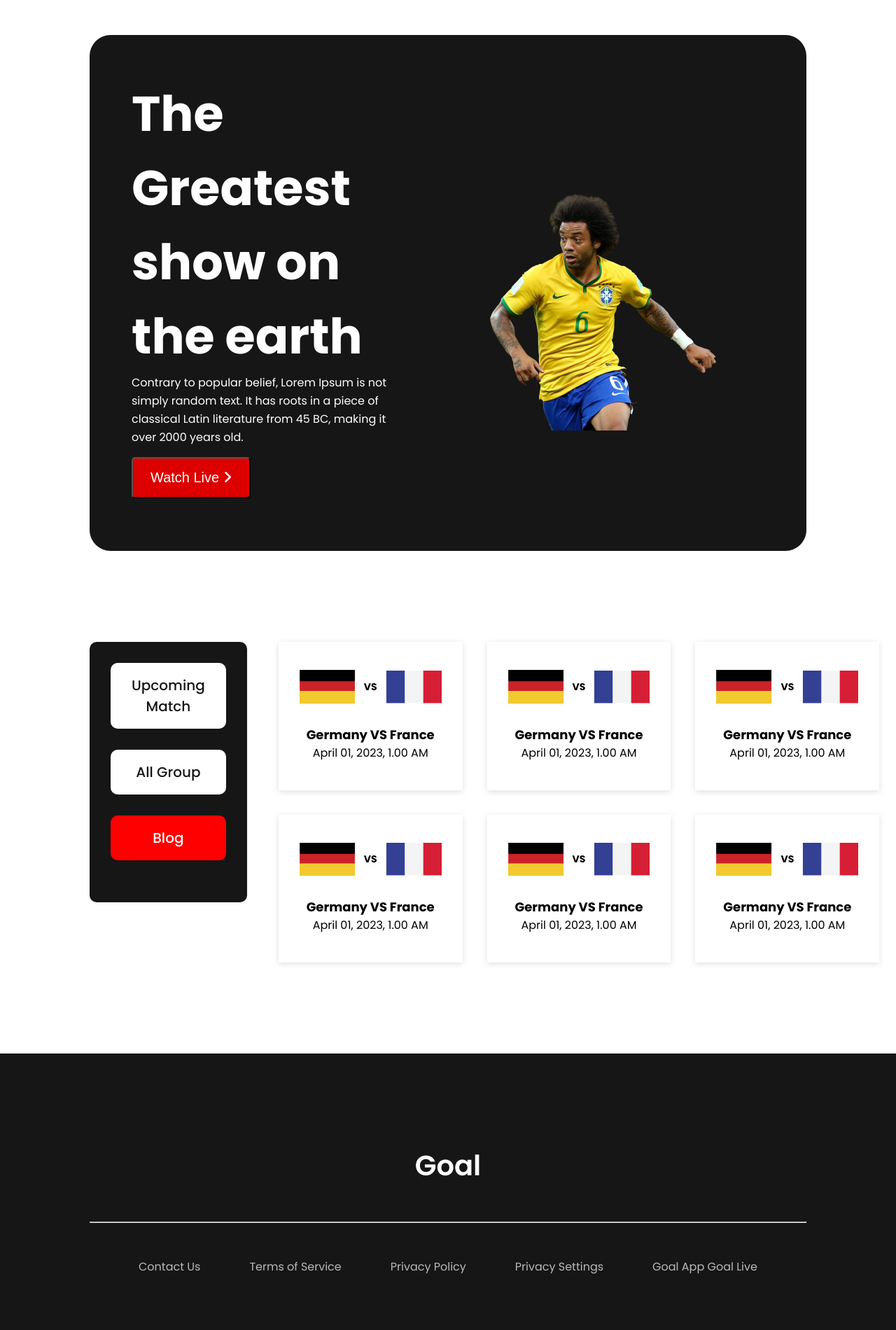
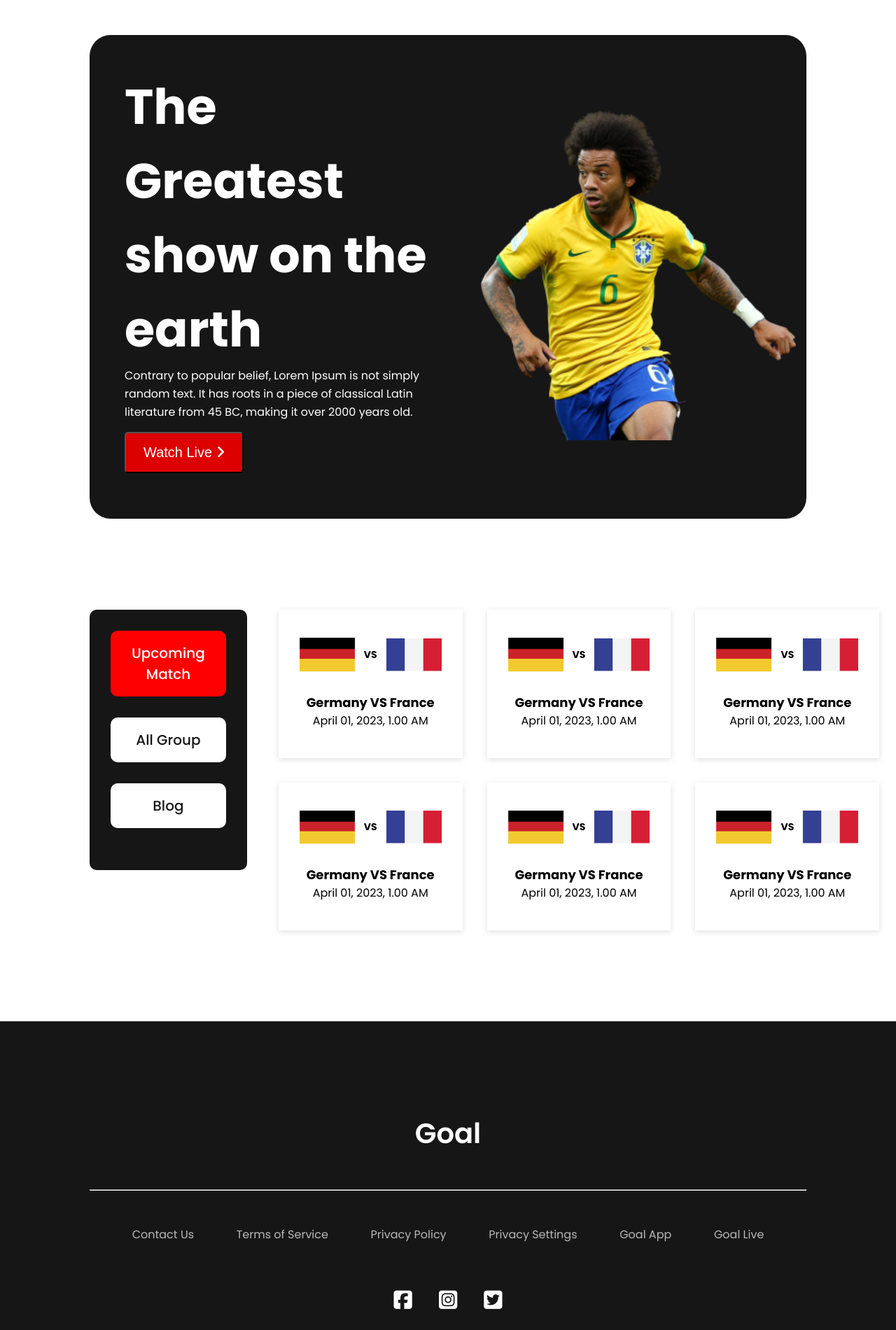
Before and after one commit to AmitKumarSutradhar/world-cup, a plain HTML site: page match.html in a window 1280 px wide. Shown: the top 1900 px of the page at 70% size. Drawn offline with Linux system fonts and the light colour scheme.

Commit message:
Massive CSS Update

```diff
--- a/match.html
+++ b/match.html
@@ -34,9 +34,9 @@
             <!-- Aside Start -->
             <aside class="match-details-items">
                 <div class="match-details-item">
-                    <a href="match.html">Upcoming Match</a>
+                    <a href="match.html" class="active-item">Upcoming Match</a>
                     <a href="">All Group</a>
-                    <a href="index.html" class="active-item">Blog</a>
+                    <a href="index.html" >Blog</a>
                 </div>
             </aside>
             <!-- Aside End -->
@@ -139,8 +139,14 @@
                     <li><a href="">Terms of Service </a></li>
                     <li><a href="">Privacy Policy </a></li>
                     <li><a href="">Privacy Settings</a></li>
-                    <li><a href="">Goal App Goal Live</a></li>
+                    <li><a href="">Goal App</a></li>
+                    <li><a href="">Goal Live</a></li>
                 </ul>
+            </div>
+            <div class="social-icons">
+                <a href="https://web.facebook.com/amit.kumar.sutradhar.vidyut/"><i class="fa-brands fa-facebook-square"></i></a>
+                <a href="https://twitter.com/"><i class="fa-brands fa-instagram-square"></i></a>
+                <a href="https://www.linkedin.com"><i class="fa-brands fa-twitter-square"></i></a>
             </div>
         </div>
     </footer>
--- a/styles/style.css
+++ b/styles/style.css
@@ -44,14 +44,25 @@ button{
  }
  .hero-info,.hero-image{
     width: 50%;
-    padding: 60px;
+    padding: 50px;
+ }
+ .hero-info{
+    transition: transform .2s;
  }
  .hero-image{
     padding-bottom: 0;
     margin-bottom: 0;
+    padding: 15px;
  }
  .hero-image img{
-    max-width: 100%;
+    width: 450px;
+    transition: transform .2s;
+ }
+ .hero:hover img{
+    transform: scale(1.1);
+ }
+ .hero:hover .hero-info{
+    transform: scale(.95);
  }
 /* Main Section */
 main{
@@ -185,6 +196,14 @@ a.active-item {
     .hero-image {
         padding-bottom: 0px;
     }
+    .hero-image img {
+        width: 350px;
+    }
+
+    .hero:hover .hero-info,
+    .hero:hover img {
+        transform: scale(.95);
+    }
     .hero-info p{
         padding: 10px 45px;
     }
@@ -239,6 +258,12 @@ a.active-item {
     .hero-info {
         padding-right: 0px;
     }
+    .hero-image img {
+        width: 350px;
+    }
+    .hero:hover .hero-info,.hero:hover img {
+        transform: scale(.95);
+    }
     /* Aside Style */
     .match-details {
         flex-direction: column;
```
Also changed, not shown: index.html (+3 -2 lines).
